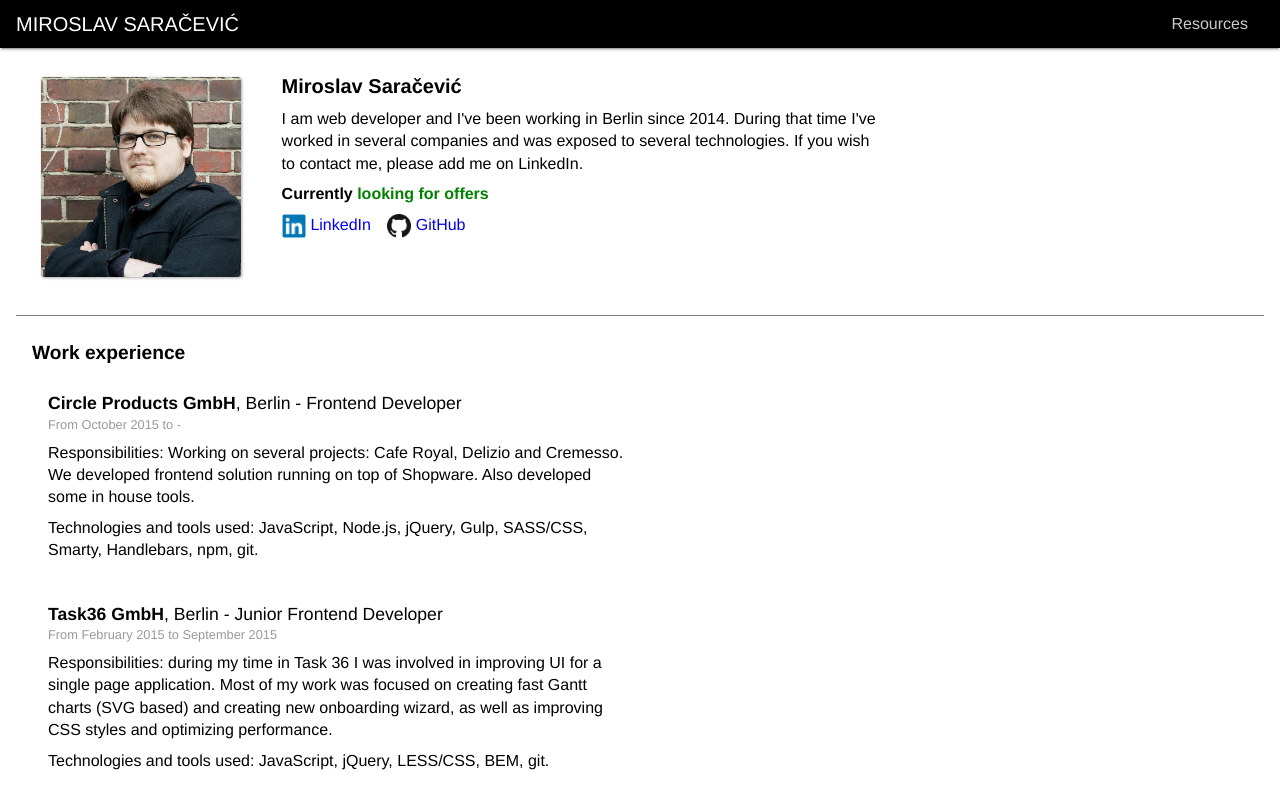
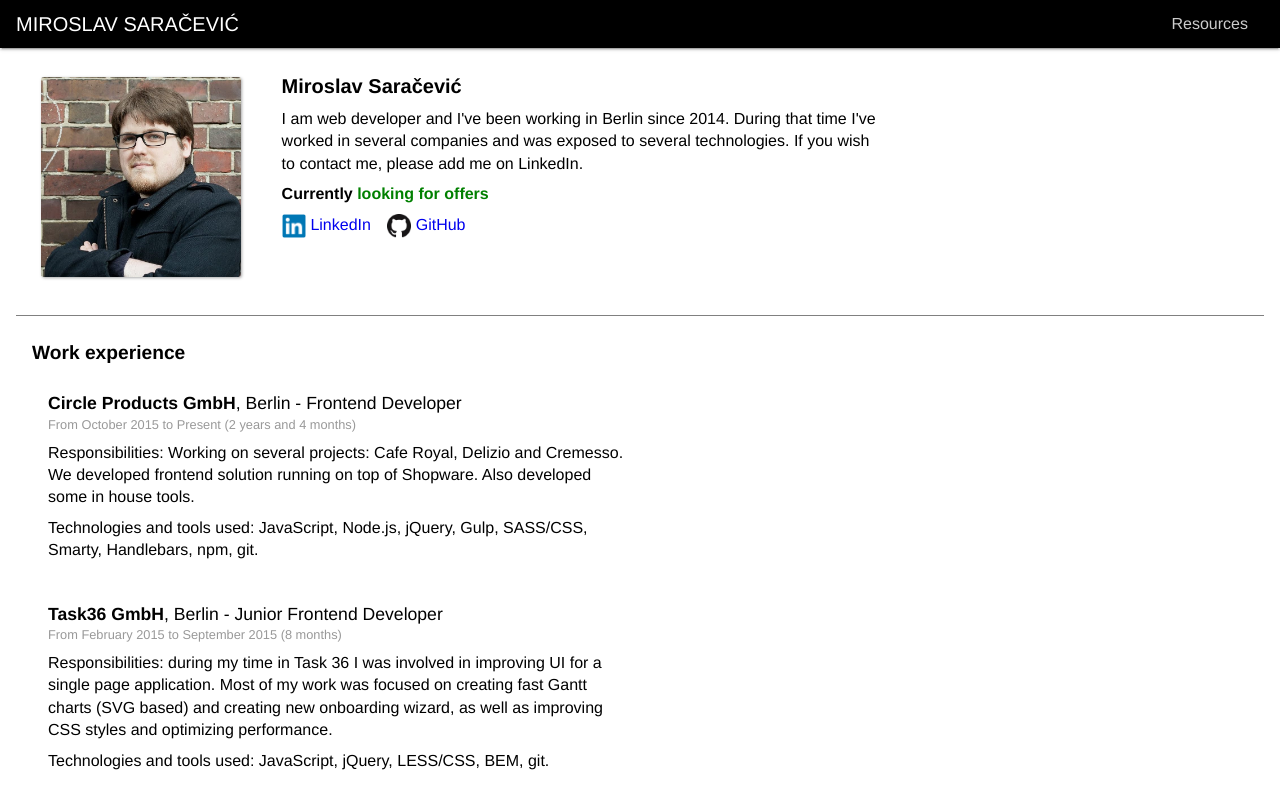
Before and after one commit to msaracevic/msaracevic.github.io, a React (Create React App) app: page /#/ in a window 1280 px wide. Shown: the top 800 px of the page. Built offline with nearby package versions, Linux system fonts and the light colour scheme.

Commit message:
Add time duration helper

```diff
--- a/package.json
+++ b/package.json
@@ -3,6 +3,7 @@
   "version": "0.1.0",
   "private": true,
   "dependencies": {
+    "moment": "^2.20.1",
     "node-sass-chokidar": "0.0.3",
     "npm-run-all": "^4.0.2",
     "react": "^16.2.0",
--- a/public/styles/main.css
+++ b/public/styles/main.css
@@ -583,6 +583,8 @@ p {
   padding: 1rem 0 0 1rem; }
   .work__item {
     padding: 0 0 1rem; }
+    .work__item:first-of-type {
+      padding-top: 0.5rem; }
     @media (min-width: 768px) {
       .work__item {
         padding: 0.5rem 0 1rem 1rem; } }
--- a/src/components/Home/_home.scss
+++ b/src/components/Home/_home.scss
@@ -47,6 +47,9 @@
   &__item {
     @extend .long-text;
     padding: 0 0 1rem;
+    &:first-of-type {
+      padding-top: 0.5rem;
+    }
     @include media-breakpoint-up(md) {
       padding: 0.5rem 0 1rem 1rem;
     }
--- a/src/components/Home/index.js
+++ b/src/components/Home/index.js
@@ -1,5 +1,6 @@
 import React, {Component} from 'react';
 import work from '../../data/work.json';
+import {duration} from '../../helpers/index';
 
 export default class Home extends Component {
   constructor(props) {
@@ -13,7 +14,9 @@ export default class Home extends Component {
         <h5 className="work__title">
           <span className="bold">{item.company}</span>, {item.location} - {item.position}
         </h5>
-        <p className="disclaimer">From {item.start} to {item.end}</p>
+        <p className="disclaimer">
+          From {item.start} to {item.end} ({duration(item.start, item.end)})
+        </p>
         <p>Responsibilities: {item.responsibilities}</p>
         <p>Technologies and tools used: {item.technologies}</p>
       </section>
--- a/src/data/work.json
+++ b/src/data/work.json
@@ -4,7 +4,7 @@
     {
       "company": "Circle Products GmbH",
       "start": "October 2015",
-      "end": "-",
+      "end": "Present",
       "position": "Frontend Developer",
       "location": "Berlin",
       "responsibilities": "Working on several projects: Cafe Royal, Delizio and Cremesso. We developed frontend solution running on top of Shopware. Also developed some in house tools.",
--- /dev/null
+++ b/src/helpers/index.js
@@ -0,0 +1,18 @@
+import moment from 'moment';
+
+export function duration(start, end) {
+  if (end === 'Present') end = moment();
+  const duration = moment(end, 'MMMM YYYY').diff(moment(start, 'MMMM YYYY'), 'months') + 1;
+  let result;
+
+  if (duration > 12) {
+    const years  = Math.floor(duration / 12),
+          months = duration - (years * 12);
+
+    result = `${years} ${years === 1 ? 'year' : 'years' } and ${months} ${months === 1 ? 'month' : 'months' }`;
+  } else {
+    result = `${duration} ${duration === 1 ? 'month' : 'months'}`;
+  }
+
+  return result;
+}
```
Also changed, not shown: 1 other file (tests, documents, lock files or other folders).
